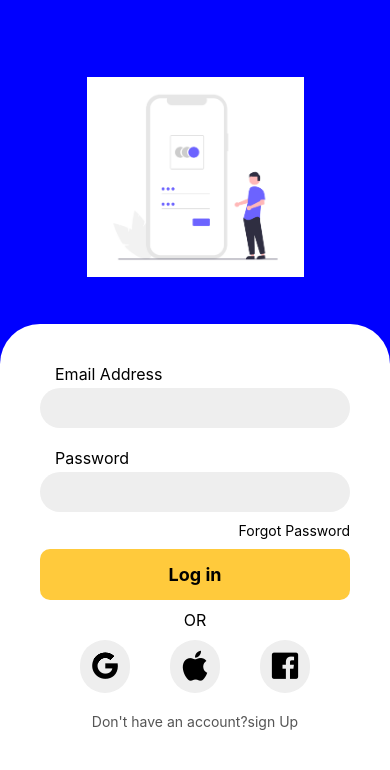
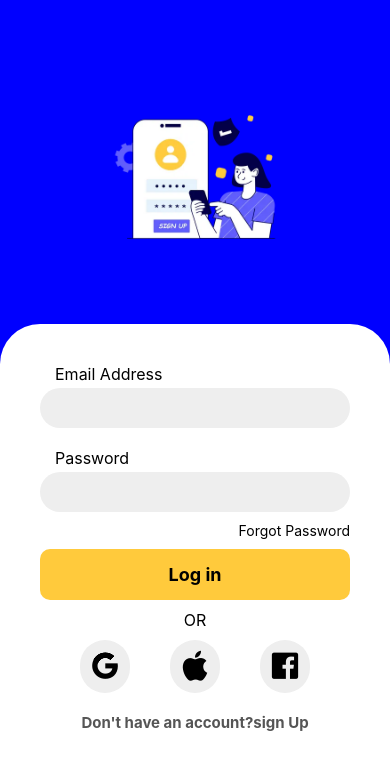
Before and after one commit to abhay9656/React_Native, a React Native app: screen / in a window 390 px wide. Shown: the top 770 px of the page. Built offline with nearby package versions, Linux system fonts and the light colour scheme.

Commit message:
Update LoginScreen component with new login button image

```diff
--- a/screens/Login.jsx
+++ b/screens/Login.jsx
@@ -5,7 +5,7 @@ const Login = () => {
     return (
         <View style={styles.container}>
             <View style={styles.logoContainer}>
-                <Image resizeMode='contain' style={styles.icon} source={require('../assets/login.png')} />
+                <Image resizeMode='contain' style={styles.icon} source={require('../assets/Login1.webp')} />
             </View>
             <View style={styles.loginCard}>
                 <View style={styles.formdField}>
@@ -17,7 +17,8 @@ const Login = () => {
                     <TextInput style={styles.input} />
 
                     <Text style={styles.link1}> Forgot Password</Text>
-                    <Pressable style={styles.submitBtn} >
+                    <Pressable style={styles.submitBtn}
+                    onPress={()=> alert('Login ')}  >
                         <Text style={styles.btnText}>Log in</Text>
                     </Pressable>
                     <Text style={{textAlign:'center',marginVertical:10,fontSize:16}}>OR</Text>
@@ -108,7 +109,9 @@ const styles = StyleSheet.create({
    link2:{
        textAlign:'center',
        color:'#555',
-       marginTop:10
+       marginTop:10,
+       fontSize:15,
+       fontWeight:'bold'
    }
 });
 
```
Also changed, not shown: assets/Login1.webp (added).
